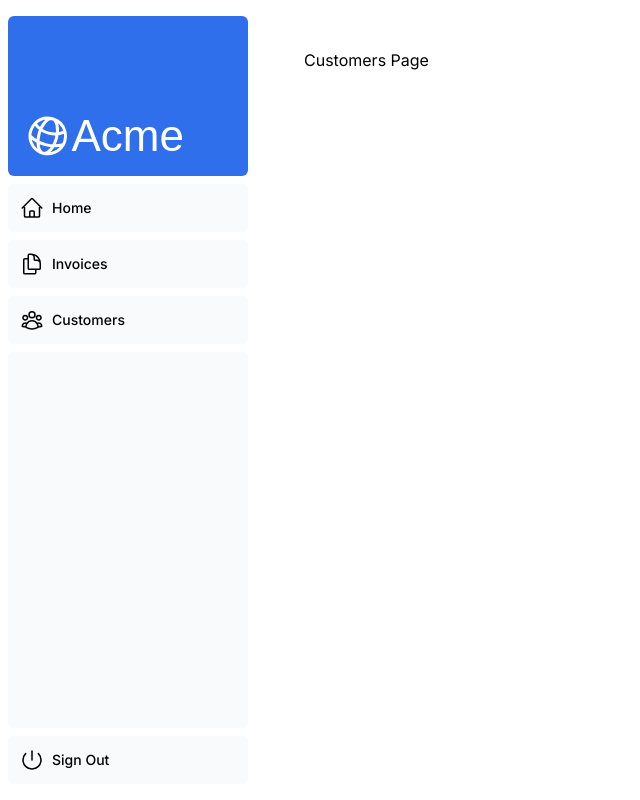
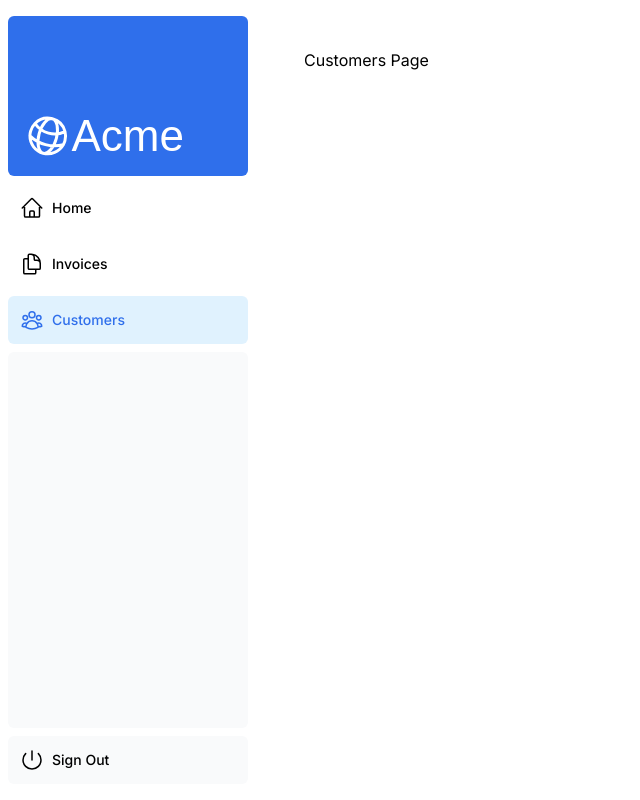
Before and after one commit to Nemestria/nextjs-AppRouter, a Next.js app: page /dashboard/customers in a window 1280 px wide. Shown: the whole page, without its empty margins (0-640 px from the left). Built offline with nearby package versions, Linux system fonts and the light colour scheme; a web font is replaced by a local one.

Commit message:
nav-links uses <Link>

```diff
--- a/app/ui/dashboard/nav-links.tsx
+++ b/app/ui/dashboard/nav-links.tsx
@@ -5,6 +5,7 @@
 } from '@heroicons/react/24/outline';
 import Link from 'next/link';
 import { usePathname } from 'next/navigation';
+import clsx from 'clsx';
 
 // Map of links to display in the side navigation.
 // Depending on the size of the application, this would be stored in a database.
@@ -29,7 +30,9 @@
           <Link
             key={link.name}
             href={link.href}
-            className="flex h-[48px] grow items-center justify-center gap-2 rounded-md bg-gray-50 p-3 text-sm font-medium hover:bg-sky-100 hover:text-blue-600 md:flex-none md:justify-start md:p-2 md:px-3"
+            className={clsx("flex h-[48px] grow items-center justify-center gap-2 rounded-md p-3 text-sm font-medium hover:bg-sky-100 hover:text-blue-600 md:flex-none md:justify-start md:p-2 md:px-3", {
+              "bg-sky-100 text-blue-600": pathname === link.href,
+            })}
           >
             <LinkIcon className="w-6" />
             <p className="hidden md:block">{link.name}</p>
```
